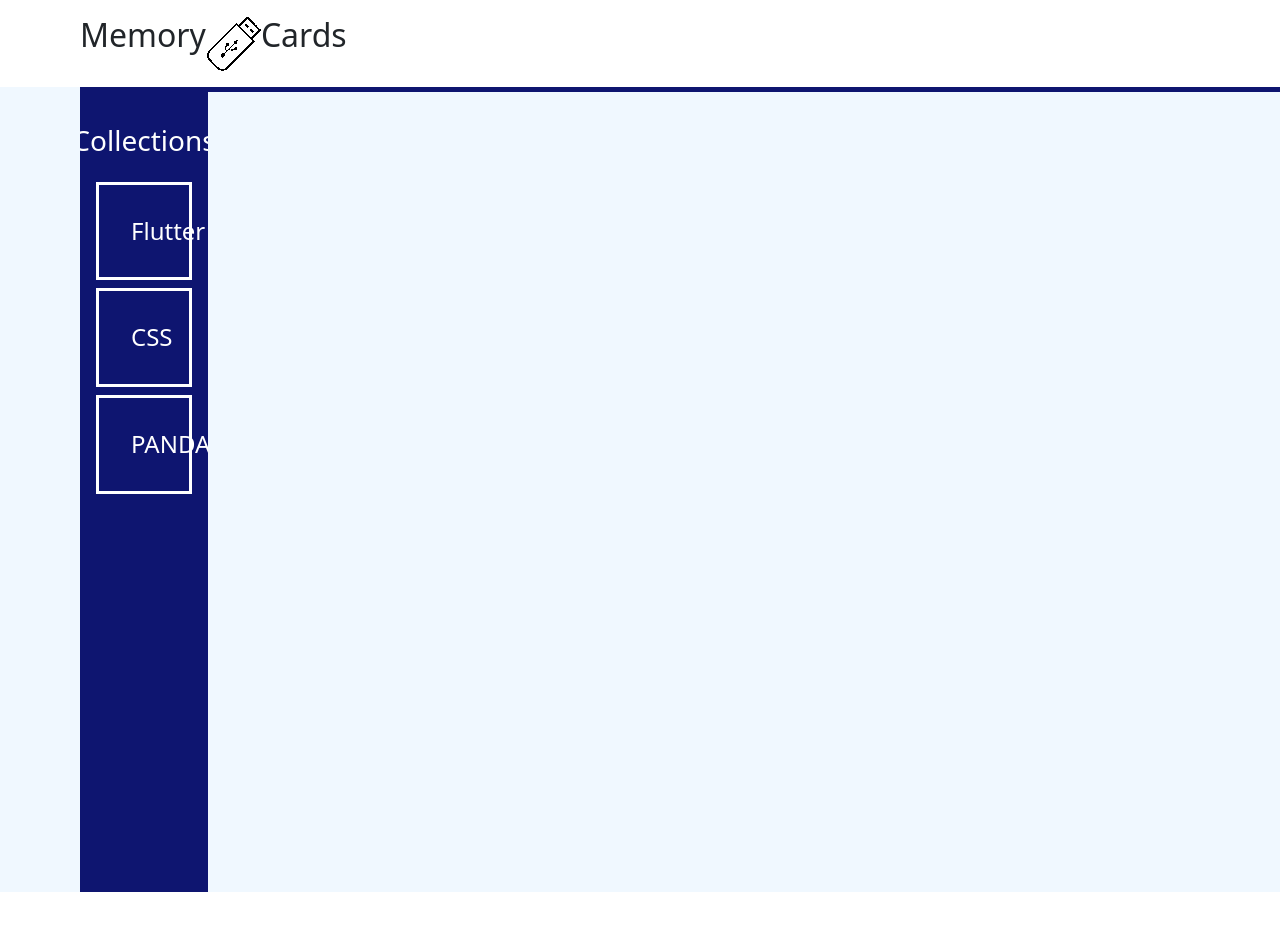
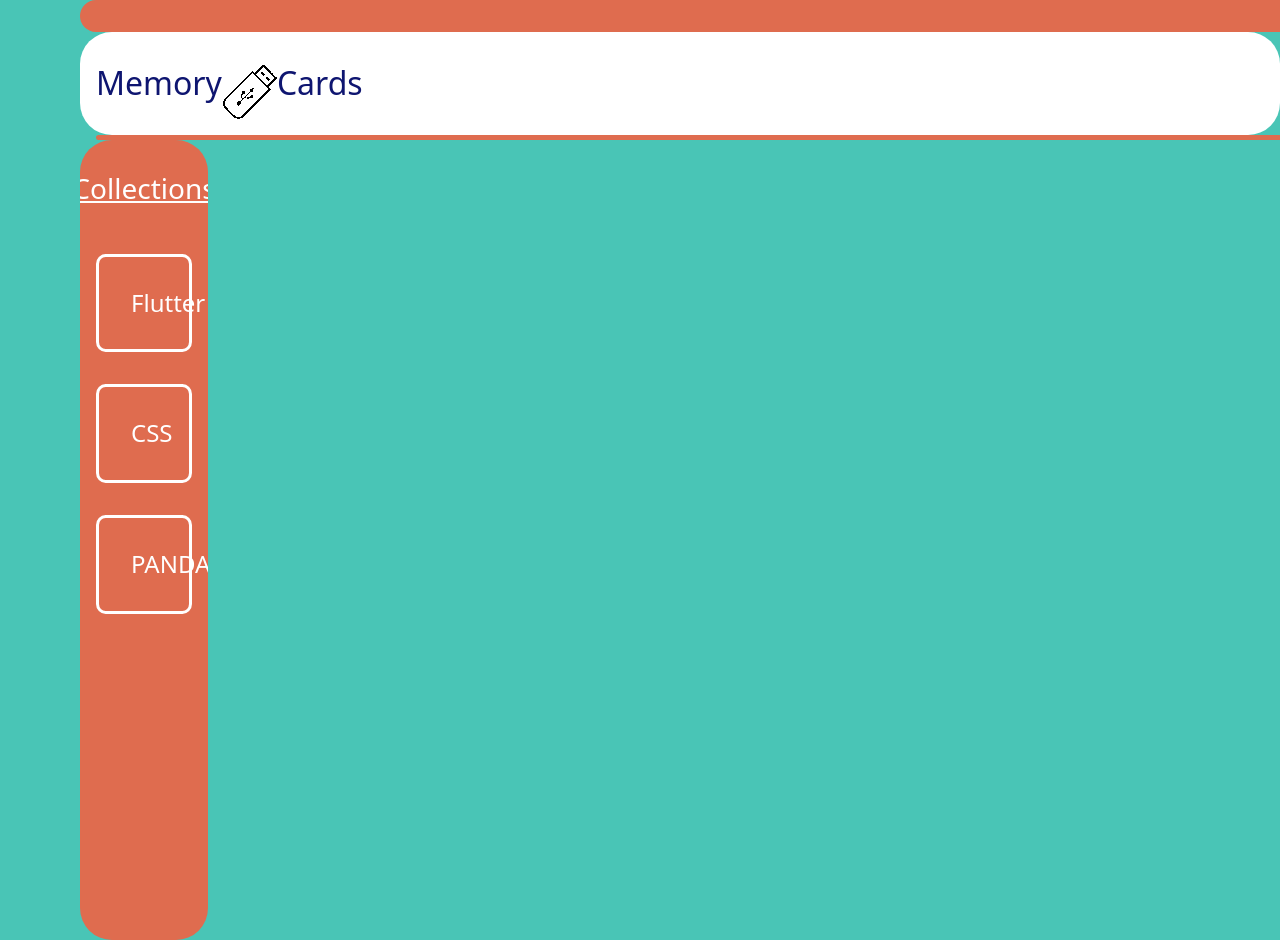
Before and after one commit to em-twines/flashcards, a React (Create React App) app: page / in a window 1280 px wide. Shown: the top 940 px of the page. Before the commit the page ends 892 px from the top, so only its background shows below. Built offline with nearby package versions, Linux system fonts and the light colour scheme.

Commit message:
changed color scheme

```diff
--- a/src/App.css
+++ b/src/App.css
@@ -1,20 +1,32 @@
 .App{
-  background-color: aliceblue;
-
+  background-color: #49c5b6
 }
 
 .line{
   height: 5px;
-  width: 100vw;
-  background-color: rgb(14, 21, 112);
-  margin-left: 5rem;
+  width: 95vw;
+  background-color:#DF6C4F;
+  margin-left: 6rem;
+  border-radius: 5rem;;
+
 }
 
+.top-line{
+  height: 2rem;
+  width: 100vw;
+  background-color: #DF6C4F;
+  margin-left: 5rem;
+  border-radius: 2rem;;
+
+}
 .logo{
   display: flex;
   padding: 1rem;
-  padding-left: 5rem;
-  background-color: white
+  margin-left: 5rem;
+  padding-top: 2rem;
+  background-color: white;
+  color:rgb(14, 21, 112);
+  border-radius: 2rem;
 }
 
 .sidebar{
@@ -24,8 +36,9 @@
   padding: 1rem;
   width: 10vw;
   height: 100vh;
-  background-color: rgb(14, 21, 112);
+  background-color: #DF6C4F;
   overflow: hidden;
+  border-radius: 2rem;
 }
 
 .collection-title{
@@ -33,13 +46,17 @@
   justify-content: center;
   padding: 1rem;
   color: white;
+  margin-bottom: 2rem;
+  text-decoration: underline ;
 }
 
 .collection-item{
   display:flex;
   border: solid;
   border-color: white;
+  border-radius: 10%;
   padding: 2rem;
+  margin-bottom: 2rem;
   color: white;
 
 }
--- a/src/Components/Header/Header.jsx
+++ b/src/Components/Header/Header.jsx
@@ -8,6 +8,7 @@ export default function Header() {
 
   return (
     <div>
+        <div className = 'top-line'></div>
         <div className = 'logo'>
             <h2>Memory</h2>
             <img src = {logo} alt  ="Logo"></img>
```
